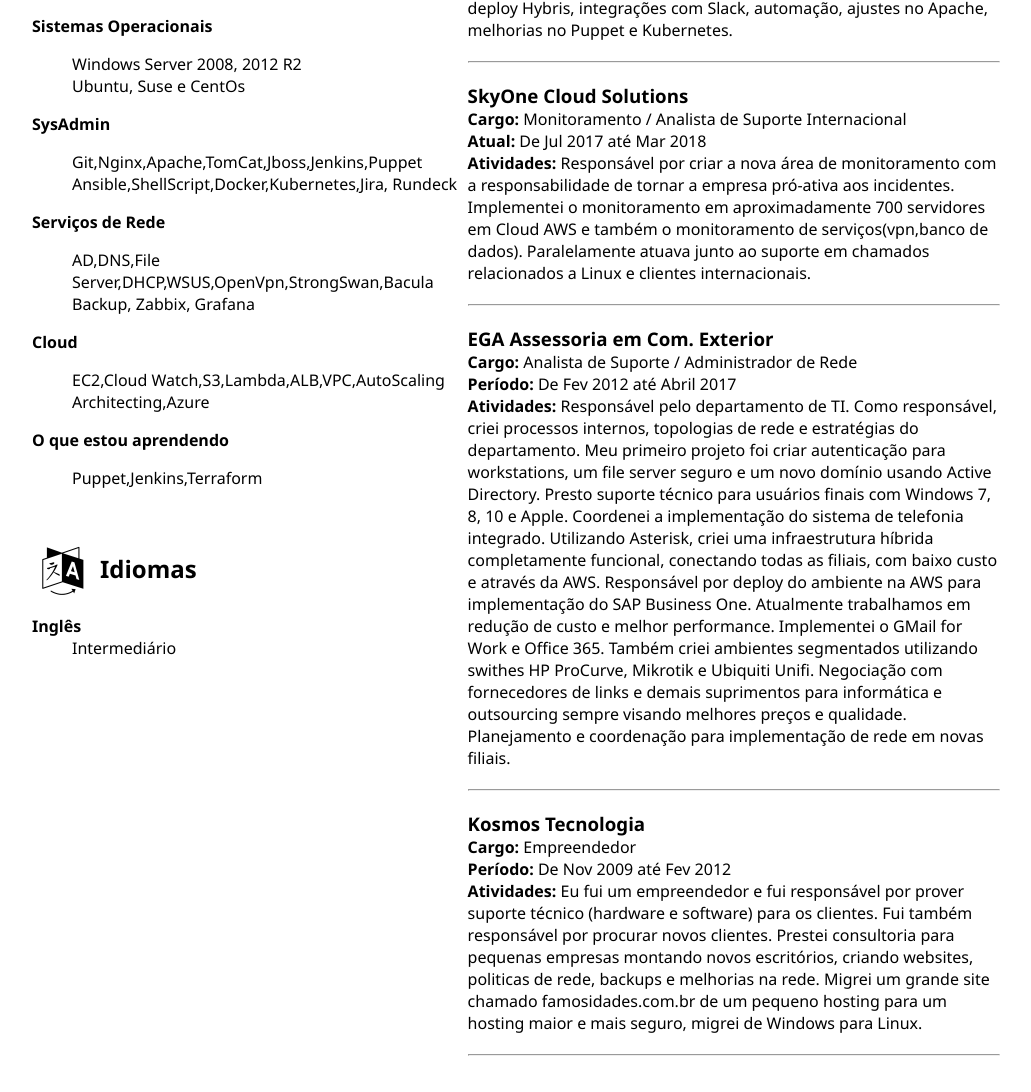
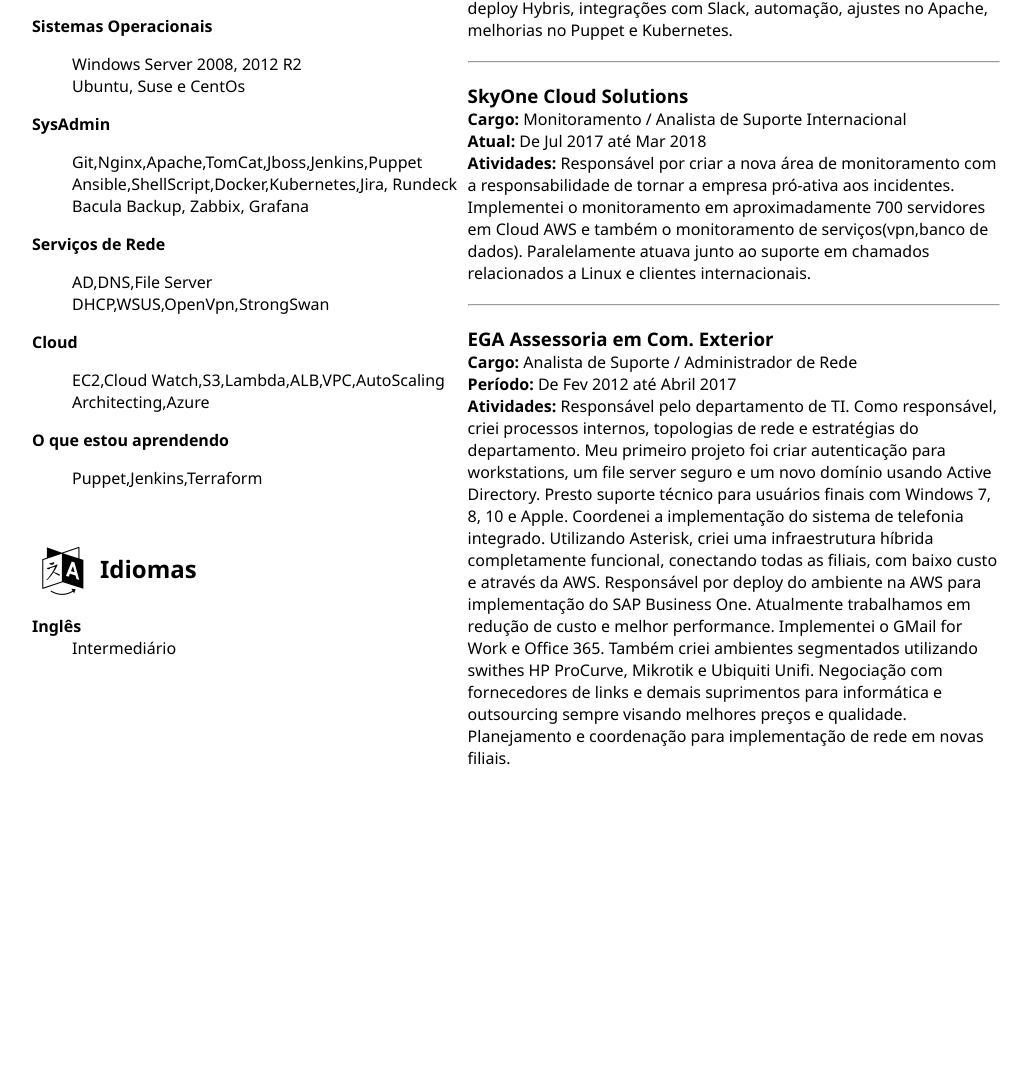
Before and after one commit to jefersonlemos/Resume-pt, a plain HTML site: page index.html in a window 1280 px wide. Shown: the part 704-1796 px from the top of the page, without its empty margins (124-1155 px from the left). After the commit the page ends 1489 px from the top, so only its background shows below. Drawn offline with Linux system fonts and the light colour scheme.

Commit message:
Ajuste experiências

```diff
--- a/index.html
+++ b/index.html
@@ -69,13 +69,14 @@
                             <ul>
                                 <li>Git,Nginx,Apache,TomCat,Jboss,Jenkins,Puppet</li>
                                 <li>Ansible,ShellScript,Docker,Kubernetes,Jira, Rundeck </li>
+                                <li>Bacula Backup, Zabbix, Grafana</li>
 
                             </ul>
                         </dd>
                         <dt>Serviços de Rede</dt>
                         <dd>
                             <ul>
-                                <li>AD,DNS,File Server,DHCP,WSUS,OpenVpn,StrongSwan,Bacula Backup, Zabbix, Grafana</li>
+                                <li>AD,DNS,File Server DHCP,WSUS,OpenVpn,StrongSwan</li>
                             </ul>
                         </dd>
                         <dt>Cloud</dt>
@@ -131,14 +132,14 @@
                     Implementei o GMail for Work e Office 365. Também criei ambientes segmentados utilizando swithes HP ProCurve, Mikrotik e Ubiquiti Unifi.
                     Negociação com fornecedores de links e demais suprimentos para informática e outsourcing sempre visando melhores preços e qualidade.
                     Planejamento e coordenação para implementação de rede em novas filiais.
-                    <hr />
+                    <!-- <hr />
                     <h3>Kosmos Tecnologia</h3>
                     <strong>Cargo:</strong> Empreendedor<br />
                     <strong>Período:</strong> De Nov 2009 até Fev 2012<br />
                     <strong>Atividades:</strong> Eu fui um empreendedor e fui responsável por prover suporte técnico (hardware e software) para os clientes. Fui também responsável por procurar novos clientes.
                     Prestei consultoria para pequenas empresas montando novos escritórios, criando websites, politicas de rede, backups e melhorias na rede.
                     Migrei um grande site chamado famosidades.com.br de um pequeno hosting para um hosting maior e mais seguro, migrei de Windows para Linux.
-                    <hr />
+                    <hr /> -->
                    <!-- <h3>Stefanini IT Solutions</h3>
                     <strong>Cargo:</strong> Analista de Suporte I & II<br />
                     <strong>Periodo:</strong> De Nov 2008 até Nov 2009<br />
```
